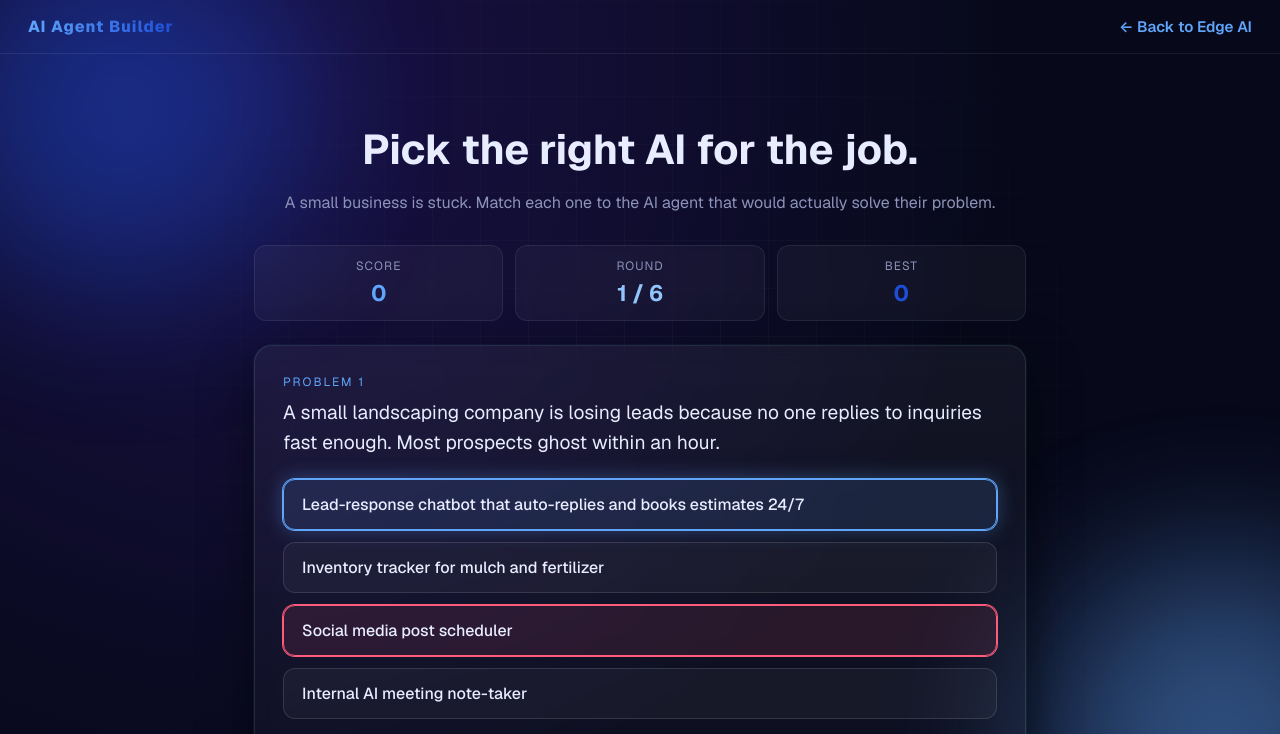
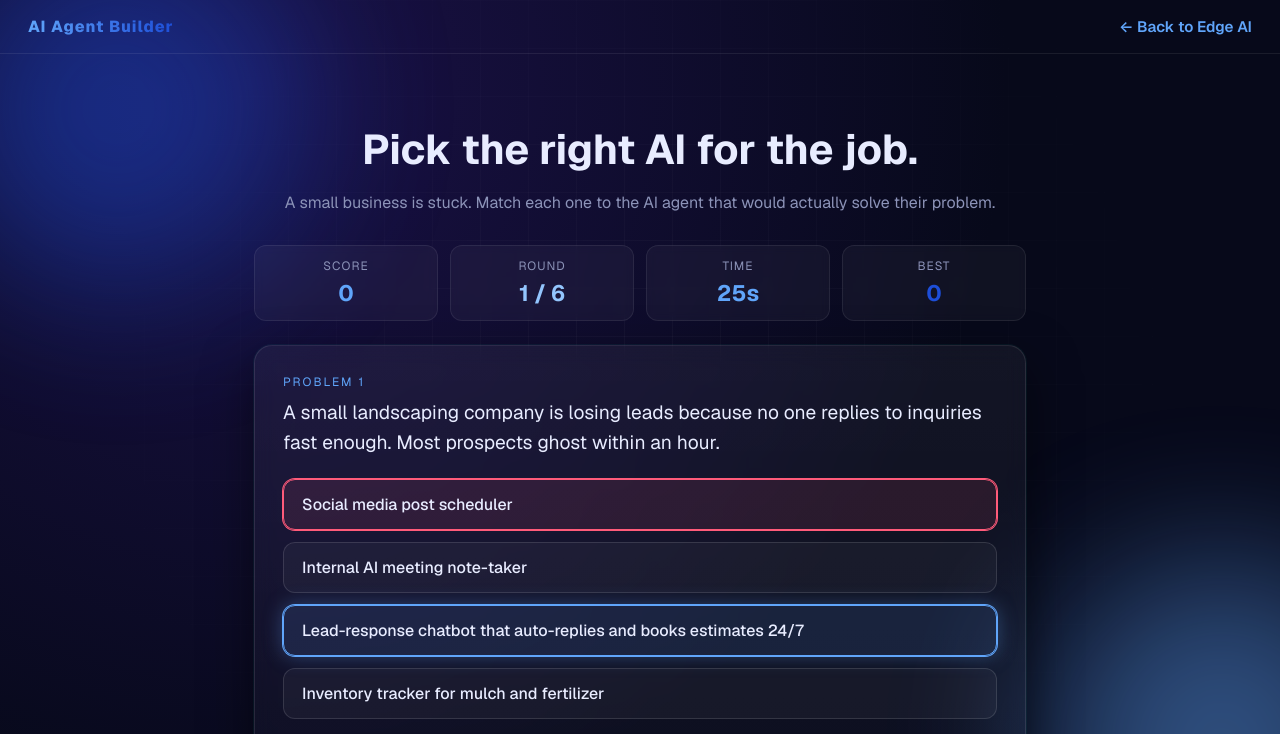
Before and after one commit to tyleramberry/tyleramberryIS201, a plain HTML site: page webapp.html in a window 1280 px wide. Both pictures are taken after a click on the button "Social media post scheduler". Shown: the top 734 px of the page. Drawn offline with nearby package versions, Linux system fonts and the light colour scheme.

Commit message:
Fix Tableau placeholder link and add timer + shuffle to web app
- scratch.html: point Tableau noscript fallback at the real Tableau Public
  URL instead of a `#` placeholder
- webapp.html: shuffle round order and option order each game, and add a
  30-second per-question timer that auto-fails the round on timeout

```diff
--- a/webapp.html
+++ b/webapp.html
@@ -159,6 +159,8 @@
     .score-pill.score .value   { color: var(--neon-1); }
     .score-pill.best .value    { color: var(--neon-2); }
     .score-pill.round .value   { color: var(--neon-3); }
+    .score-pill.time  .value   { color: var(--neon-1); transition: color 0.2s ease; }
+    .score-pill.time.low .value { color: var(--bad); }
 
     /* ============ QUESTION CARD ============ */
     .card {
@@ -357,6 +359,10 @@
         <div class="label">Round</div>
         <div class="value" id="roundVal">1 / 6</div>
       </div>
+      <div class="score-pill time" id="timePill">
+        <div class="label">Time</div>
+        <div class="value" id="timeVal">30s</div>
+      </div>
       <div class="score-pill best">
         <div class="label">Best</div>
         <div class="value" id="bestVal">0</div>
@@ -448,22 +454,76 @@
     ];
 
     // -------------------- STATE --------------------
-    let roundIndex = 0;
-    let score      = 0;
-    let bestScore  = 0;   // JS variable only. No localStorage, per spec.
-    let answered   = false;
+    const ROUND_SECONDS = 30;
+    let roundIndex    = 0;
+    let score         = 0;
+    let bestScore     = 0;   // JS variable only. No localStorage, per spec.
+    let answered      = false;
+    let currentRounds = [];  // shuffled per game, with shuffled options
+    let timerId       = null;
+    let timeLeft      = ROUND_SECONDS;
 
     // -------------------- DOM HOOKS --------------------
     const card     = document.getElementById("card");
     const scoreEl  = document.getElementById("scoreVal");
     const bestEl   = document.getElementById("bestVal");
     const roundEl  = document.getElementById("roundVal");
+    const timeEl   = document.getElementById("timeVal");
+    const timePill = document.getElementById("timePill");
+
+    // -------------------- HELPERS --------------------
+    function shuffle(arr) {
+      const a = arr.slice();
+      for (let i = a.length - 1; i > 0; i--) {
+        const j = Math.floor(Math.random() * (i + 1));
+        [a[i], a[j]] = [a[j], a[i]];
+      }
+      return a;
+    }
+
+    // Build a fresh game: shuffle round order, then shuffle options within each
+    // round (remapping the `correct` index to the new position).
+    function buildGame() {
+      currentRounds = shuffle(ROUNDS).map(r => {
+        const indexed = r.options.map((text, i) => ({ text, wasCorrect: i === r.correct }));
+        const shuffled = shuffle(indexed);
+        return {
+          problem: r.problem,
+          options: shuffled.map(o => o.text),
+          correct: shuffled.findIndex(o => o.wasCorrect),
+          why: r.why,
+        };
+      });
+    }
+
+    function stopTimer() {
+      if (timerId !== null) {
+        clearInterval(timerId);
+        timerId = null;
+      }
+    }
+
+    function startTimer() {
+      stopTimer();
+      timeLeft = ROUND_SECONDS;
+      timeEl.textContent = `${timeLeft}s`;
+      timePill.classList.remove("low");
+      timerId = setInterval(() => {
+        timeLeft--;
+        timeEl.textContent = `${timeLeft}s`;
+        if (timeLeft <= 10) timePill.classList.add("low");
+        if (timeLeft <= 0) {
+          stopTimer();
+          handleTimeout();
+        }
+      }, 1000);
+    }
 
     // -------------------- RENDER --------------------
     function renderRound() {
       answered = false;
-      const r = ROUNDS[roundIndex];
-      roundEl.textContent = `${roundIndex + 1} / ${ROUNDS.length}`;
+      const r = currentRounds[roundIndex];
+      roundEl.textContent = `${roundIndex + 1} / ${currentRounds.length}`;
 
       card.innerHTML = `
         <div class="problem-label">Problem ${roundIndex + 1}</div>
@@ -471,7 +531,7 @@
         <div class="options" id="opts"></div>
         <div class="feedback" id="feedback"></div>
         <div class="controls">
-          <div class="progress-text">Pick the best AI agent for the job.</div>
+          <div class="progress-text">Pick the best AI agent for the job. 30s per round.</div>
           <button class="next-btn" id="nextBtn" hidden>Next &rarr;</button>
         </div>
       `;
@@ -487,13 +547,15 @@
       });
 
       document.getElementById("nextBtn").addEventListener("click", advance);
+      startTimer();
     }
 
     function handleAnswer(choice, btn) {
       if (answered) return;
       answered = true;
+      stopTimer();
 
-      const r = ROUNDS[roundIndex];
+      const r = currentRounds[roundIndex];
       const correctBtn = document.querySelectorAll(".option-btn")[r.correct];
       const feedback = document.getElementById("feedback");
       const nextBtn  = document.getElementById("nextBtn");
@@ -516,12 +578,33 @@
 
       nextBtn.hidden = false;
       nextBtn.textContent =
-        roundIndex === ROUNDS.length - 1 ? "See results" : "Next →";
+        roundIndex === currentRounds.length - 1 ? "See results" : "Next →";
+    }
+
+    // Called when the 30s timer expires before the user picks.
+    function handleTimeout() {
+      if (answered) return;
+      answered = true;
+
+      const r = currentRounds[roundIndex];
+      const correctBtn = document.querySelectorAll(".option-btn")[r.correct];
+      const feedback = document.getElementById("feedback");
+      const nextBtn  = document.getElementById("nextBtn");
+
+      document.querySelectorAll(".option-btn").forEach(b => b.disabled = true);
+      correctBtn.classList.add("correct");
+      feedback.className = "feedback show bad";
+      feedback.innerHTML = `<strong>Time's up.</strong> ${r.why}`;
+
+      nextBtn.hidden = false;
+      nextBtn.textContent =
+        roundIndex === currentRounds.length - 1 ? "See results" : "Next →";
     }
 
     function advance() {
+      stopTimer();
       roundIndex++;
-      if (roundIndex >= ROUNDS.length) {
+      if (roundIndex >= currentRounds.length) {
         renderFinal();
       } else {
         renderRound();
@@ -529,6 +612,10 @@
     }
 
     function renderFinal() {
+      stopTimer();
+      timeEl.textContent = "—";
+      timePill.classList.remove("low");
+
       // update best (in-memory only, per spec)
       let beatBest = false;
       if (score > bestScore) {
@@ -537,7 +624,7 @@
         bestEl.textContent = bestScore;
       }
 
-      const total = ROUNDS.length;
+      const total = currentRounds.length;
       let msg;
       if (score === total)        msg = "Perfect run. You'd make a solid AI consultant.";
       else if (score >= total - 1) msg = "Excellent. Clearly thinking like a founder.";
@@ -558,13 +645,16 @@
     }
 
     function resetGame() {
+      stopTimer();
       roundIndex = 0;
       score = 0;
       scoreEl.textContent = "0";
+      buildGame();
       renderRound();
     }
 
     // -------------------- BOOT --------------------
+    buildGame();
     renderRound();
   </script>
 </body>
```
Also changed, not shown: scratch.html (+1 -1 lines).
